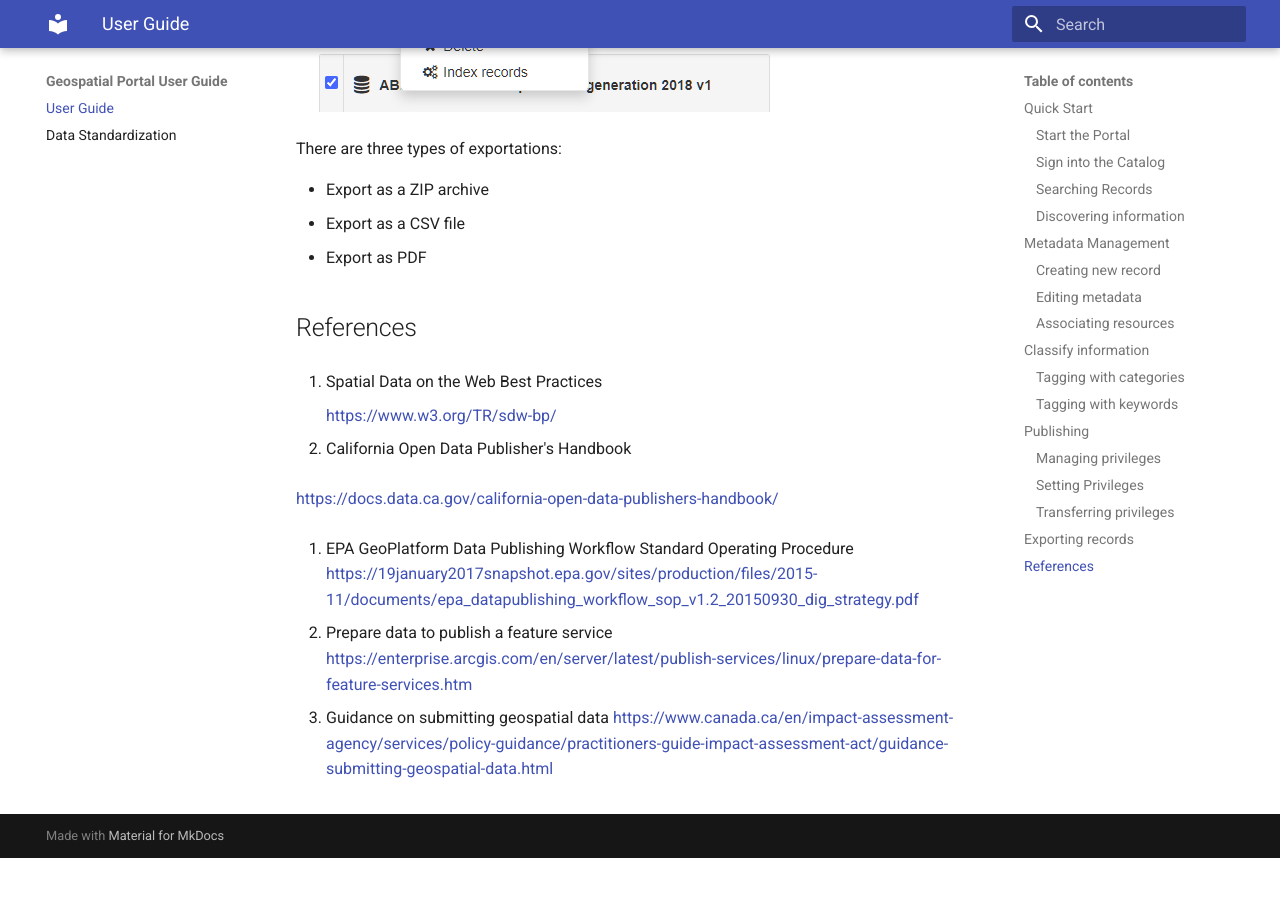
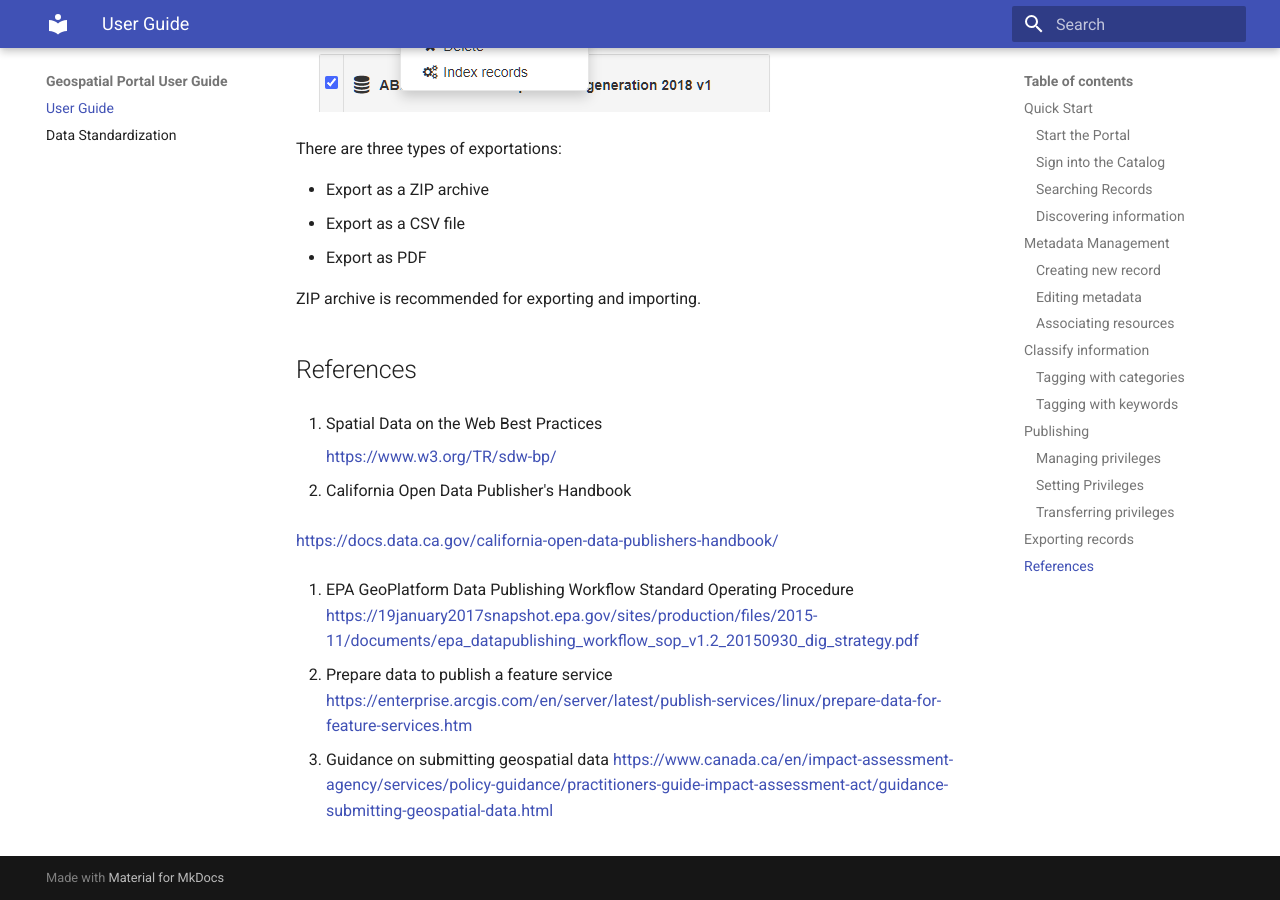
Before and after one commit to BWRAP-UofC/Portal-User-Guide, an MkDocs documentation site: the page built from files/index.md, in a window 1280 px wide and 900 px high, scrolled down 11478 px. Built offline with MkDocs 1.6.1 and Material for MkDocs 9.7.7, drawn with Linux system fonts in a browser that asks for light colours; before the commit the page ends 12336 px from its top, so only the background shows below that.

Commit message:
Update index.md

```diff
--- a/files/index.md
+++ b/files/index.md
@@ -124,6 +124,8 @@ There are three types of exportations:
 - Export as a CSV file
 - Export as PDF
 
+ZIP archive is recommended for exporting and importing.
+
 ## References
 
 1. Spatial Data on the Web Best Practices
```
